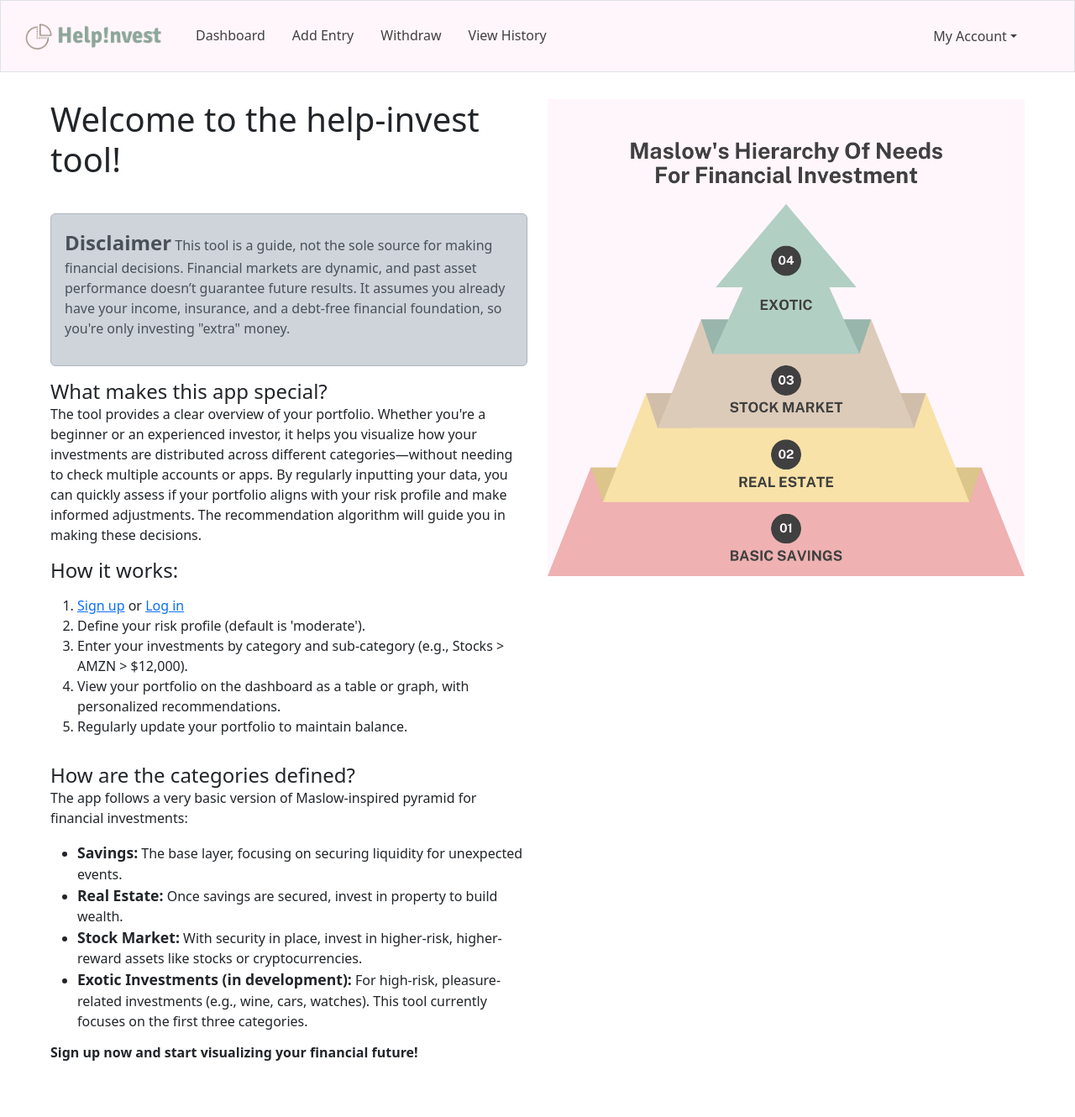
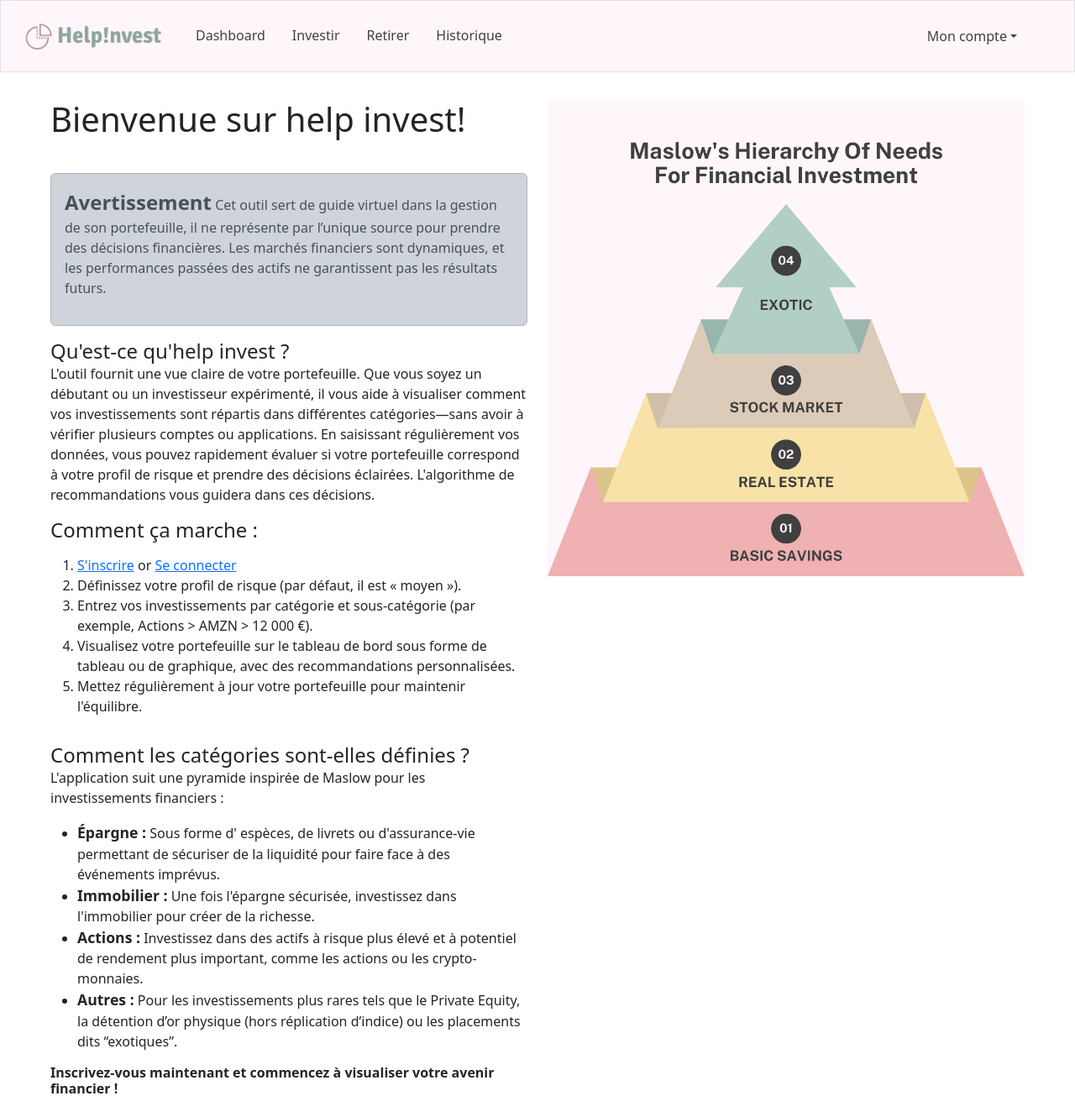
Before and after one commit to luneroka/help-invest, a Flask app: page / in a window 1280 px wide. Shown: the whole page at 84% size. Before the commit the page ends 1263 px from the top, so only its background shows below. Run offline with Flask 3, Linux system fonts and the light colour scheme; the visitor is signed in with stand-in values (Sample User, id 1).

Commit message:
Translate app content to French

```diff
--- a/helpers.py
+++ b/helpers.py
@@ -7,11 +7,11 @@ from flask_wtf.csrf import CSRFError
 def validate_password_strength(password):
     # Password should be at least 8 characters long, contain at least one uppercase letter and one special character
     if len(password) < 8:
-        return "Password must be at least 8 characters long."
+        return "Le mot de passe doit contenir au moins 8 caractères."
     if not re.search(r"[A-Z]", password):
-        return "Password must contain at least one uppercase letter."
+        return "Le mot de passe doit contenir au moins une lettre majuscule."
     if not re.search(r"[@$!%*?&]", password):
-        return "Password must contain at least one special character (@, $, !, %, *, ?, &)."
+        return "Le mot de passe doit contenir au moins un caractère spécial (@, $, !, %, *, ?, &)."
     return None
 
 
--- a/main.py
+++ b/main.py
@@ -23,11 +23,11 @@ def login():
 
         # Validate input
         if not username:
-            flash("Username is required", "error")
+            flash("Nom d'utilisateur requis", "error")
             return render_template("login.html"), 403
 
         if not password:
-            flash("Password is required", "error")
+            flash("Mot de passe requis", "error")
             return render_template("login.html"), 403
 
         # Query database for username
@@ -35,7 +35,7 @@ def login():
 
         # Validate username and password
         if not user or not check_password_hash(user.hash, password):
-            flash("Invalid username or password", "error")
+            flash("Nom d'utilisateur ou mot de passe incorrect", "error")
             return render_template("login.html"), 403
 
         # Log the use in
@@ -64,12 +64,12 @@ def signup():
 
         # Validate username input
         if not username:
-            flash("Username is required", "error")
+            flash("Nom d'utilisateur requis", "error")
             return render_template("signup.html"), 400
 
         # Validate password input
         if not password:
-            flash("Password is required", "error")
+            flash("Mot de passe requis", "error")
             return render_template("signup.html"), 400
 
         # Validate password strength
@@ -80,17 +80,17 @@ def signup():
 
         # Validate other input
         if not confirmation:
-            flash("Must confirm password", "error")
+            flash("Veuillez confirmer votre mot de passe", "error")
             return render_template("signup.html"), 400
 
         if confirmation != password:
-            flash("Passwords do not match", "error")
+            flash("Les mots de passe ne correspondent pas", "error")
             return render_template("signup.html"), 400
 
         # Check if username already exists
         existing_user = Users.query.filter_by(username=username).first()
         if existing_user:
-            flash("Username already exists", "error")
+            flash("Ce nom d'utilisateur existe déjà", "error")
             return render_template("signup.html"), 400
 
         # Hash password and create new user
@@ -98,18 +98,18 @@ def signup():
             password, method="pbkdf2:sha256", salt_length=16
         )
         new_user = Users(
-            username=username, hash=hashed_password, risk_profile="moderate"
+            username=username, hash=hashed_password, risk_profile="Équilibré"
         )
 
         # Try adding new user to db
         try:
             db.session.add(new_user)
             db.session.commit()
-            flash("You account has been successfuly created", "success")
+            flash("Votre compte a été créé avec succès", "success")
             return redirect("/login")
         except Exception as e:
             db.session.rollback()
-            flash("An error has occurred. Please try again", e)
+            flash("Une erreur s'est produite. Veuillez réessayer", e)
             return render_template("/signup.html"), 500
 
     return render_template("signup.html")
@@ -126,19 +126,19 @@ def change_password():
 
         # Validate input
         if not current_password:
-            flash("Current password is required", "error")
+            flash("Mot de passe actuel requis", "error")
             return render_template("change-password.html"), 400
 
         if not new_password:
-            flash("New password is required", "error")
+            flash("Nouveau mot de passe requis", "error")
             return render_template("change-password.html"), 400
 
         if not confirmation:
-            flash("Must confirm new password", "error")
+            flash("Veuillez confirmer le nouveau mot de passe", "error")
             return render_template("change-password.html"), 400
 
         if confirmation != new_password:
-            flash("Passwords do not match", "error")
+            flash("Les mots de passe ne correspondent pas", "error")
             return render_template("change-password.html"), 400
 
         # Validate password strength
@@ -152,13 +152,13 @@ def change_password():
 
         # Validate current password
         if not user or not check_password_hash(user.hash, current_password):
-            flash("Current password is invalid", "error")
+            flash("Le mot de passe actuel est invalide", "error")
             return render_template("change-password.html"), 400
 
         # Check if new password is different from current password
         if check_password_hash(user.hash, new_password):
             flash(
-                "New password must be different from current password", "error"
+                "Le nouveau mot de passe doit être différent de l'ancien", "error"
             )
             return render_template("change-password.html"), 400
 
@@ -173,13 +173,13 @@ def change_password():
             db.session.commit()
             session.clear()
             flash(
-                "Your password was successfuly updated! Please log back in.",
+                "Votre mot de passe a été mis à jour avec succès ! Veuillez vous reconnecter",
                 "success",
             )
             return redirect("/login")
         except Exception as e:
             db.session.rollback()
-            flash("An error has occurred. Please try again", e)
+            flash("Une erreur s'est produite. Veuillez réessayer", e)
             return render_template("/change-password.html"), 500
 
     return render_template("change-password.html")
@@ -200,7 +200,7 @@ def risk_profile():
         user_risk_profile = request.form.get("risk")
         if not user_risk_profile:
             flash(
-                "Please select a risk profile from the dropdown list.", "error"
+                "Veuillez sélectionner un profil de risque dans la liste déroulante", "error"
             )
             return redirect("/risk-profile")
 
@@ -214,12 +214,12 @@ def risk_profile():
         try:
             user.risk_profile = new_profile
             db.session.commit()
-            flash("Your risk profile was updated successfully", "success")
+            flash("Votre profil de risque a été mis à jour avec succès", "success")
             return redirect("/risk-profile")
         except Exception as e:
             db.session.rollback()
             flash(
-                "An error occurred. Your risk profile could not be updated.",
+                "Une erreur s'est produite. Votre profil de risque n'a pas pu être mis à jour",
                 e,
             )
             return redirect("/risk-profile")
@@ -295,7 +295,7 @@ def dashboard():
 
     # Handle empty portfolio
     if total_estate == 0:
-        flash("Your portfolio is empty. Start building your wealth!", "info")
+        flash("Votre portefeuille est vide. Commencez à construire votre patrimoine !", "info")
         return render_template(
             "dashboard.html",
             portfolio_summary={},
@@ -309,14 +309,14 @@ def dashboard():
 
     # Define default repartition based on risk profiles
     risk_profiles = {
-        "conservative": {"Savings": 0.5, "Real Estate": 0.3, "Stocks": 0.2},
-        "aggressive": {"Savings": 0.05, "Real Estate": 0.15, "Stocks": 0.8},
-        "moderate": {"Savings": 0.25, "Real Estate": 0.25, "Stocks": 0.5},
+        "Prudent": {"Épargne": 0.5, "Immobilier": 0.3, "Actions": 0.2},
+        "Dynamique": {"Épargne": 0.05, "Immobilier": 0.15, "Actions": 0.8},
+        "Équilibré": {"Épargne": 0.25, "Immobilier": 0.25, "Actions": 0.5},
     }
 
     # Set default profile
     reco_percentages = risk_profiles.get(
-        risk_profile, risk_profiles["moderate"]
+        risk_profile, risk_profiles["Équilibré"]
     )
 
     # Calculate current and recommended totals dymanically
@@ -371,14 +371,14 @@ def add_entry():
         try:
             amount = float(amount)
             if amount == 0:
-                flash("Amount cannot be zero.", "error")
+                flash("Le montant ne peut pas être nul", "error")
                 return redirect("/add-entry")
         except ValueError:
-            flash("Invalid amount")
+            flash("Montant invalide")
             return redirect("/add-entry")
 
         if not category_name or not sub_category:
-            flash("Both category and sub-category are required", "error")
+            flash("La catégorie et la sous-catégorie sont requises", "error")
             return redirect("/add-entry")
 
         # Query for the category
@@ -387,7 +387,7 @@ def add_entry():
         ).first()
         if not category_query:
             flash(
-                "This category and sub-category combination does not exist.",
+                "Cette combinaison de catégorie et de sous-catégorie n'existe pas",
                 "error",
             )
             return redirect("/add-entry")
@@ -417,12 +417,12 @@ def add_entry():
 
             # Commit changes
             db.session.commit()
-            flash("Investment added successfully!", "success")
+            flash("Investissement ajouté avec succès !", "success")
             return redirect("/dashboard")
 
         except Exception as e:
             db.session.rollback()
-            flash("An error occurred while adding the entry.", e)
+            flash("Une erreur s'est produite lors de l'ajout de l'entrée", e)
             return redirect("/dashboard")
 
     # Get unique categories and all categories
@@ -454,11 +454,11 @@ def withdraw():
         try:
             withdraw_amount = float(request.form.get("amount"))
         except ValueError:
-            flash("Invalid amount. Please enter a numeric value.", "error")
+            flash("Montant invalide. Veuillez saisir une valeur numérique.", "error")
             return redirect("/withdraw")
 
         if not category_name or not sub_category_name or withdraw_amount <= 0:
-            flash("Invalid input. Please try again.", "error")
+            flash("Entrée invalide. Veuillez réessayer", "error")
             return redirect("/withdraw")
 
         # Retrieve category ID and current balance
@@ -469,7 +469,7 @@ def withdraw():
         )
         if not category_query:
             flash(
-                "This category and sub-category combination does not exist.",
+                "Cette combinaison de catégorie et de sous-catégorie n'existe pas",
                 "error",
             )
             return redirect("/withdraw")
@@ -484,7 +484,7 @@ def withdraw():
         )
 
         if not portfolio_entry or portfolio_entry.balance < withdraw_amount:
-            flash("Insufficient balance.", "error")
+            flash("Solde insuffisant", "error")
             return redirect("/withdraw")
 
         # Deduct the withdrawal amount from the portfolio balance
@@ -500,12 +500,12 @@ def withdraw():
         try:
             db.session.add(withdrawal_transaction)
             db.session.commit()
-            flash("Withdrawal successful!", "success")
+            flash("Retrait effectué avec succès !", "success")
             return redirect("/dashboard")
         except Exception as e:
             db.session.rollback()
             flash(
-                "An error occurred while processing your withdrawal.",
+                "Une erreur s'est produite lors du traitement de votre retrait",
                 e,
             )
             return redirect("/withdraw")
@@ -569,7 +569,7 @@ def view_history():
     )
 
     if not transaction_entries:
-        flash("No transaction history found", "info")
+        flash("Aucun historique de transactions trouvé", "info")
         return redirect("/dashboard")
 
     # Create a dictionary to hold table data
@@ -600,7 +600,7 @@ def delete_entry():
     entry_id = request.form.get("entry_id")
 
     if not entry_id:
-        flash("Invalid entry ID", "error")
+        flash("Identifiant d'entrée invalide", "error")
         return redirect("/history")
 
     # Retrieve portfolio transaction by id
@@ -610,7 +610,7 @@ def delete_entry():
 
     if not transaction:
         flash(
-            "Transaction not found or user does not have permission to delete",
+            "Transaction introuvable ou vous n'avez pas l'autorisation de la supprimer",
             "error",
         )
         return redirect("/history")
@@ -621,7 +621,7 @@ def delete_entry():
     ).first()
 
     if not portfolio_entry:
-        flash("Portfolio entry not found", "error")
+        flash("Entrée de portefeuille introuvable", "error")
         return redirect("/history")
 
     # Adjust portfolio balance based on transaction type (positive or negative)
@@ -635,11 +635,11 @@ def delete_entry():
         # Commit changes to both tables
         db.session.commit()
 
-        flash("Transaction successfully deleted", "success")
+        flash("Transaction supprimée avec succès", "success")
     except Exception as e:
         db.session.rollback()
         flash(
-            "An error has occurred while deleting the transaction.",
+            "Une erreur s'est produite lors de la suppression de la transaction",
             e,
         )
 
@@ -667,9 +667,9 @@ with app.app_context():
             Categories(category_name="Immobilier", sub_category="Immobilier Locatif"),
             Categories(category_name="Immobilier", sub_category="SCPI"),
             Categories(category_name="Immobilier", sub_category="Crowdfunding Immobilier"),
-            Categories(category_name="Actions/Crypto", sub_category="Obligations"),
-            Categories(category_name="Actions/Crypto", sub_category="Actions"),
-            Categories(category_name="Actions/Crypto", sub_category="Cryptomonnaies"),
+            Categories(category_name="Actions", sub_category="Obligations"),
+            Categories(category_name="Actions", sub_category="Actions"),
+            Categories(category_name="Actions", sub_category="Cryptomonnaies"),
             Categories(category_name="Autres", sub_category="Private Equity"),
             Categories(category_name="Autres", sub_category="Métaux/Métaux Précieux"),
             Categories(category_name="Autres", sub_category="Placements Exotiques"),
--- a/templates/index.html
+++ b/templates/index.html
@@ -3,37 +3,37 @@ main %}
 <div class="container-fluid" id="index-container">
   <div class="row">
     <div class="col-md-6 d-flex flex-column justify-content-between text-start">
-      <h1>Welcome to the help-invest tool!</h1>
+      <h1>Bienvenue sur help invest!</h1>
       <div id="disclaimer" class="alert alert-dark">
         <p>
-          <span id="disclaimer-text">Disclaimer</span> This tool is a guide, not the sole source for making financial decisions. Financial markets are dynamic, and past asset performance doesn’t guarantee future results. It assumes you already have your income, insurance, and a debt-free financial foundation, so you're only investing "extra" money.
+          <span id="disclaimer-text">Avertissement</span>  Cet outil sert de guide virtuel dans la gestion de son portefeuille, il ne représente par l’unique source pour prendre des décisions financières. Les marchés financiers sont dynamiques, et les performances passées des actifs ne garantissent pas les résultats futurs.
         </p>
       </div>
-      <h2>What makes this app special?</h2>
+      <h2>Qu'est-ce qu'help invest ?</h2>
       <p>
-        The tool provides a clear overview of your portfolio. Whether you're a beginner or an experienced investor, it helps you visualize how your investments are distributed across different categories—without needing to check multiple accounts or apps. By regularly inputting your data, you can quickly assess if your portfolio aligns with your risk profile and make informed adjustments. The recommendation algorithm will guide you in making these decisions.
+        L'outil fournit une vue claire de votre portefeuille. Que vous soyez un débutant ou un investisseur expérimenté, il vous aide à visualiser comment vos investissements sont répartis dans différentes catégories—sans avoir à vérifier plusieurs comptes ou applications. En saisissant régulièrement vos données, vous pouvez rapidement évaluer si votre portefeuille correspond à votre profil de risque et prendre des décisions éclairées. L'algorithme de recommandations vous guidera dans ces décisions.
       </p>
-      <h2>How it works:</h2>
+      <h2>Comment ça marche :</h2>
       <p>
         <ol>
-          <li><a href="{{ url_for('signup') }}">Sign up</a> or <a href="{{ url_for('login') }}">Log in</a></li>
-          <li>Define your risk profile (default is 'moderate').</li>
-          <li>Enter your investments by category and sub-category (e.g., Stocks > AMZN > $12,000).</li>
-          <li>View your portfolio on the dashboard as a table or graph, with personalized recommendations.</li>
-          <li>Regularly update your portfolio to maintain balance.</li>
+          <li><a href="{{ url_for('signup') }}">S'inscrire</a> or <a href="{{ url_for('login') }}">Se connecter</a></li>
+          <li>Définissez votre profil de risque (par défaut, il est « moyen »).</li>
+          <li>Entrez vos investissements par catégorie et sous-catégorie (par exemple, Actions > AMZN > 12 000 €).</li>
+          <li>Visualisez votre portefeuille sur le tableau de bord sous forme de tableau ou de graphique, avec des recommandations personnalisées.</li>
+          <li>Mettez régulièrement à jour votre portefeuille pour maintenir l'équilibre.</li>
         </ol>
       </p>
-      <h2>How are the categories defined?</h2>
+      <h2>Comment les catégories sont-elles définies ?</h2>
       <p>
-        The app follows a very basic version of Maslow-inspired pyramid for financial investments:
+        L'application suit une pyramide inspirée de Maslow pour les investissements financiers :
       </p>
       <ul>
-        <li><span class="index-categories">Savings:</span> The base layer, focusing on securing liquidity for unexpected events.</li>
-        <li><span class="index-categories">Real Estate:</span> Once savings are secured, invest in property to build wealth.</li>
-        <li><span class="index-categories">Stock Market:</span> With security in place, invest in higher-risk, higher-reward assets like stocks or cryptocurrencies.</li>
-        <li><span class="index-categories">Exotic Investments (in development):</span> For high-risk, pleasure-related investments (e.g., wine, cars, watches). This tool currently focuses on the first three categories.</li>
+        <li><span class="index-categories">Épargne :</span> Sous forme d' espèces, de livrets ou d'assurance-vie permettant de sécuriser de la liquidité pour faire face à des événements imprévus.</li>
+        <li><span class="index-categories">Immobilier :</span> Une fois l'épargne sécurisée, investissez dans l'immobilier pour créer de la richesse.</li>
+        <li><span class="index-categories">Actions :</span> Investissez dans des actifs à risque plus élevé et à potentiel de rendement plus important, comme les actions ou les crypto-monnaies.</li>
+        <li><span class="index-categories">Autres :</span> Pour les investissements plus rares tels que le Private Equity, la détention d’or physique (hors réplication d’indice) ou les placements dits “exotiques”.</li>
       </ul>
-      <h3>Sign up now and start visualizing your financial future!</h3>
+      <h3>Inscrivez-vous maintenant et commencez à visualiser votre avenir financier !</h3>
     </div>
     <div class="col-md-6 d-flex flex-column justify-content-between">
       <img src="/static/pyramid.png" alt="Image of Maslow's pyramid applied to Finance" class="img-fluid">
--- a/templates/layout.html
+++ b/templates/layout.html
@@ -52,13 +52,13 @@
               <a class="nav-link" href="/dashboard">Dashboard</a>
             </li>
             <li class="nav-item">
-              <a class="nav-link" href="/add-entry">Add Entry</a>
+              <a class="nav-link" href="/add-entry">Investir</a>
             </li>
             <li class="nav-item">
-              <a class="nav-link" href="/withdraw">Withdraw</a>
+              <a class="nav-link" href="/withdraw">Retirer</a>
             </li>
             <li class="nav-item">
-              <a class="nav-link" href="/history">View History</a>
+              <a class="nav-link" href="/history">Historique</a>
             </li>
           </ul>
           <ul class="navbar-nav ms-auto me-5">
@@ -69,29 +69,29 @@
                 href="#"
                 role="button"
                 aria-expanded="false"
-                >My Account</a
+                >Mon compte</a
               >
               <ul class="dropdown-menu">
                 <li>
-                  <a class="dropdown-item" href="/risk-profile">Risk Profile</a>
+                  <a class="dropdown-item" href="/risk-profile">Profil de Risque</a>
                 </li>
                 <li>
                   <a class="dropdown-item" href="/change-password"
-                    >Change Password</a
+                    >Mot de passe</a
                   >
                 </li>
                 <li><hr class="dropdown-divider" /></li>
-                <li><a class="dropdown-item" href="/logout">Log Out</a></li>
+                <li><a class="dropdown-item" href="/logout">Se déconnecter</a></li>
               </ul>
             </li>
           </ul>
           {% else %}
           <ul class="navbar-nav ms-auto me-5 nav-underline">
             <li class="nav-item">
-              <a class="nav-link" href="{{ url_for('signup') }}">Sign Up</a>
+              <a class="nav-link" href="{{ url_for('signup') }}">S'inscrire</a>
             </li>
             <li class="nav-item">
-              <a class="nav-link" href="{{ url_for('login') }}">Log In</a>
+              <a class="nav-link" href="{{ url_for('login') }}">Se connecter</a>
             </li>
           </ul>
           {% endif %}
--- a/templates/login.html
+++ b/templates/login.html
@@ -9,16 +9,16 @@
             <input type="hidden" name="csrf_token" value="{{ csrf_token() }}" />
             <div class="d-flex flex-column justify-content-center align-items-center">
                 <div class="mb-4 input-group input-group-lg">
-                    <input autocomplete="off" autofocus class="form-control mx-auto w-auto" name="username" placeholder="Username" type="text" style="max-width: 300px;">
+                    <input autocomplete="off" autofocus class="form-control mx-auto w-auto" name="username" placeholder="Nom d'utilisateur" type="text" style="max-width: 300px;">
                 </div>
                 <div class="mb-4 input-group input-group-lg toggle-view" style="max-width: 300px;">
-                    <input class="form-control" name="password" placeholder="Password" type="password">
+                    <input class="form-control" name="password" placeholder="Mot de passe" type="password">
                     <span class="input-group-text" style="background-color: #f8f9fa; cursor: pointer;">
                     <i class="bi bi-eye"></i>
                     </span>
                 </div>
             </div>
-            <button class="btn btn-lg main-btn" type="submit" style="width: 300px;">Log In</button>
+            <button class="btn btn-lg main-btn" type="submit" style="width: 300px;">Se connecter</button>
         </form>
     </div>
     <script>
```
Also changed, not shown: templates/add-entry.html (+8 -8 lines), templates/change-password.html (+4 -4 lines), templates/dashboard.html (+13 -13 lines), templates/history.html (+11 -11 lines), templates/risk-profile.html (+25 -31 lines), templates/signup.html (+4 -4 lines), templates/withdraw.html (+8 -8 lines).
